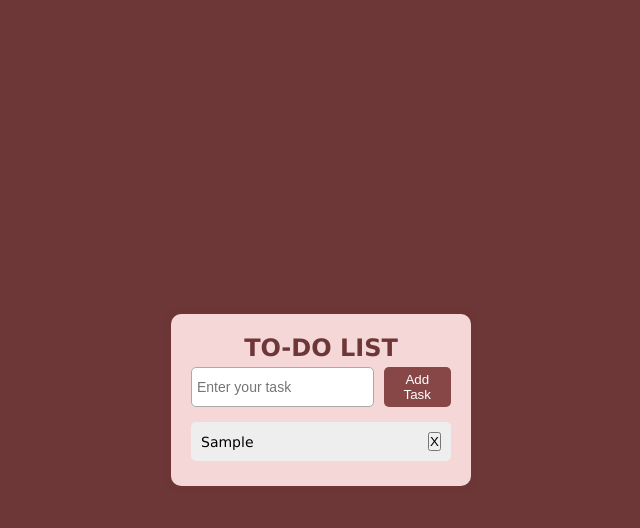
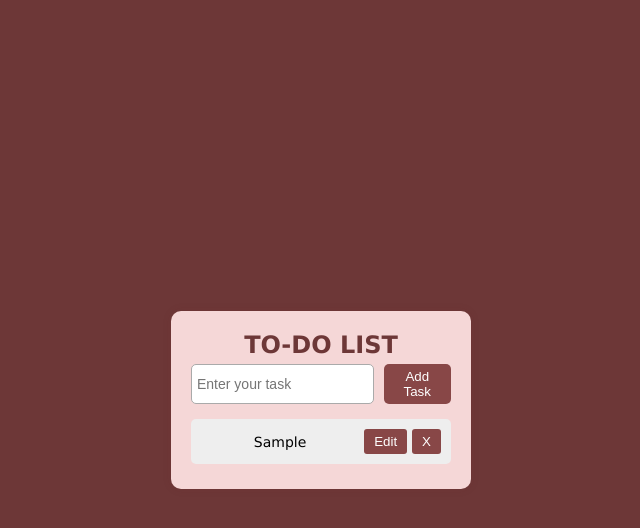
Before and after one commit to muskank28/to-do-list, a plain HTML site: page index.html in a window 1280 px wide. Both pictures are taken after typing "Sample" into the empty fields and a click on the button "Add Task". Shown: the whole page, without its empty margins (319-959 px from the left). Drawn offline with Linux system fonts and the light colour scheme.

Commit message:
Added Edit button functionality to tasks

```diff
--- a/script.js
+++ b/script.js
@@ -5,17 +5,31 @@ function addTask() {
     if (!task) return;
 
     const li = document.createElement("li");
-    li.textContent = task;
 
-    li.addEventListener("click", () => {
-        li.classList.toggle("completed");
+    const taskText = document.createElement("span");
+    taskText.textContent = task;
+
+    taskText.addEventListener("click", () => {
+        taskText.classList.toggle("completed");
     });
 
-    const btn = document.createElement("button");
-    btn.textContent = "X";
-    btn.onclick = () => li.remove();
+    const editBtn = document.createElement("button");
+    editBtn.textContent = "Edit";
+    editBtn.onclick = () => {
+        const updatedTask = prompt("Edit your task", taskText.textContent);
+        if (updatedTask) {
+            taskText.textContent = updatedTask;
+        }
+    };
 
-        li.appendChild(btn);
+    const deleteBtn = document.createElement("button");
+    deleteBtn.textContent = "X";
+    deleteBtn.onclick = () => li.remove();
+
+    li.appendChild(taskText);
+    li.appendChild(editBtn);
+    li.appendChild(deleteBtn);
+
     document.getElementById("taskList").appendChild(li);
 
     input.value = "";
--- a/style.css
+++ b/style.css
@@ -73,7 +73,21 @@ ul li {
     font-size: 14px;
 }
 
-ul li.completed {
+li span {
+  flex: 1;
+  cursor: pointer;
+}
+
+li button {
+  margin-left: 5px;
+    padding: 5px 10px;
+  background: rgb(136, 71, 71);
+    color: white;
+    border: none;
+    cursor: pointer;
+    border-radius: 3px;
+}
+.completed {
     text-decoration: line-through;
-    color: gray;
+    color: rgb(136, 71, 71);
 }
```
